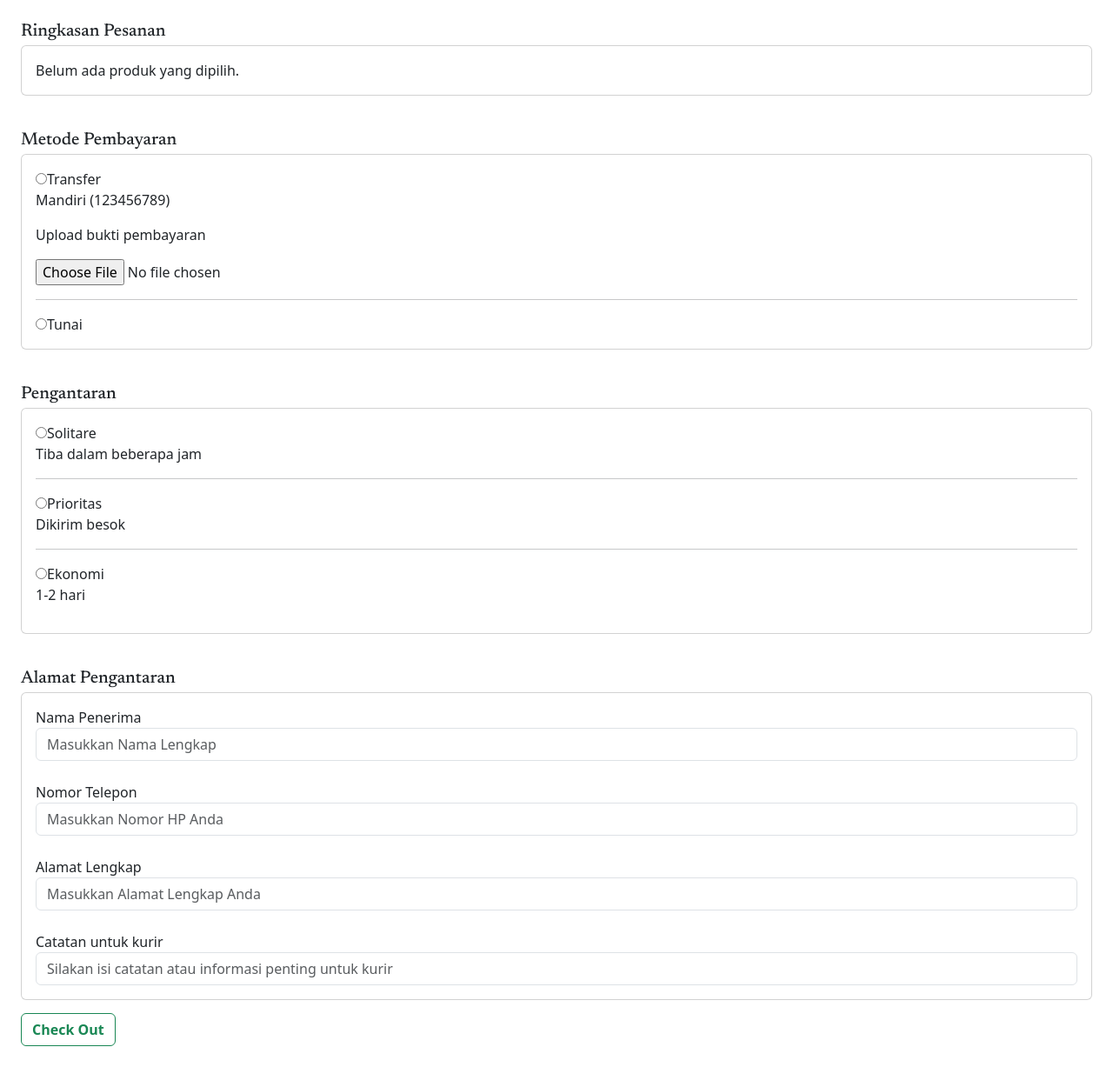
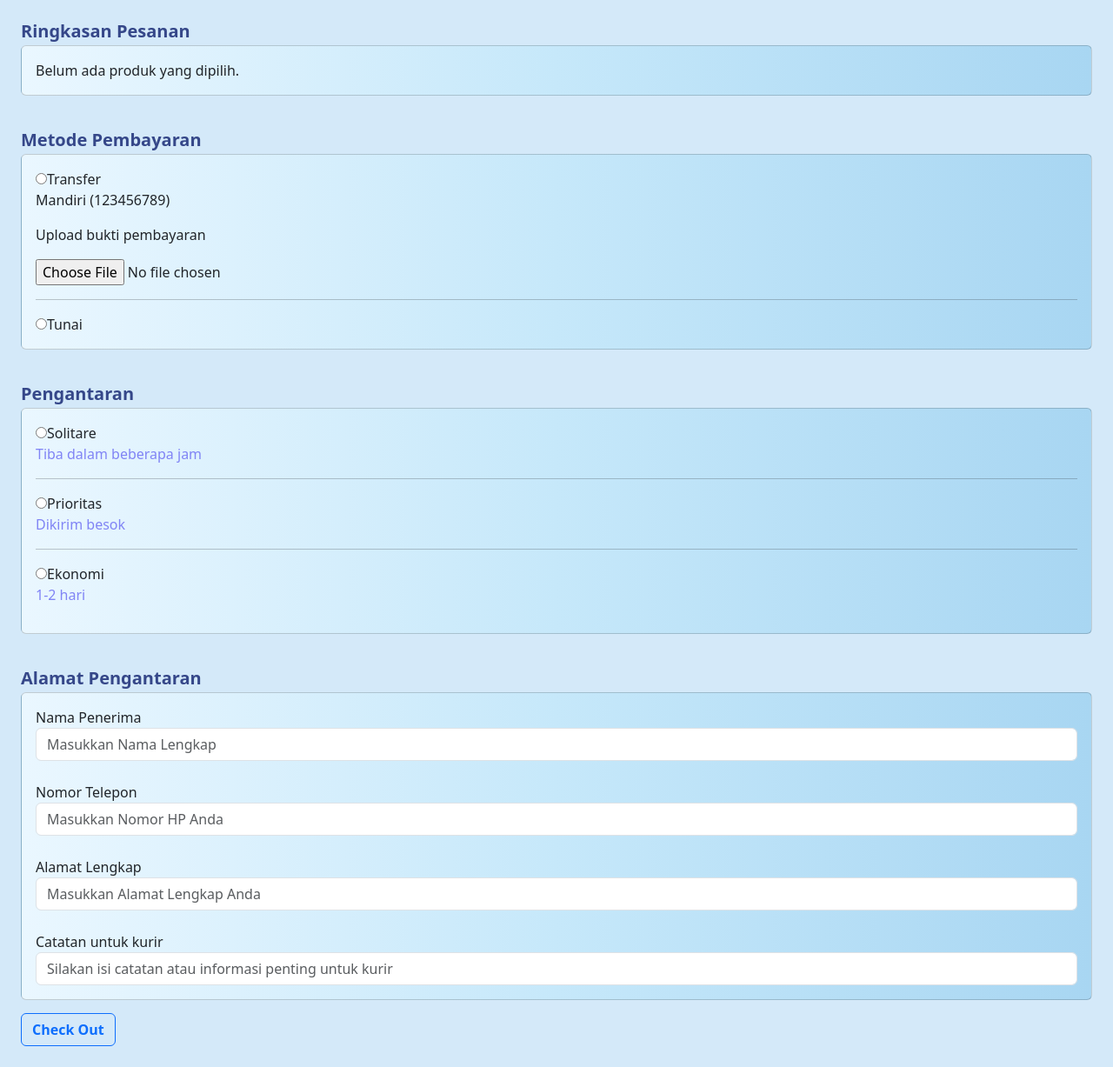
Before and after one commit to dilanaisya/Tubes-kel-3-proweb_frozen-food, a PHP site: page /co.html in a window 1280 px wide. Shown: the whole page at 87% size. Run offline with PHP 8.4, Linux system fonts and the light colour scheme.

Commit message:
menambah bg di setiap halaman, merapikan detail pesanan halaman 5

```diff
--- a/co.html
+++ b/co.html
@@ -10,13 +10,13 @@
     <link rel="preconnect" href="https://fonts.gstatic.com" crossorigin>
     <link href="https://fonts.googleapis.com/css2?family=Newsreader:ital,opsz,wght@0,6..72,200..800;1,6..72,200..800&display=swap" rel="stylesheet">
 </head>
-<body>
+<body style="background-color: rgb(212, 233, 249);">
 
     <!--halaman ke-4-->
    <form action="simpanan_pesanan.php" method="POST"></form>
 
         <!-- Ringkasan Pesanan -->
-        <h5 class="mt-4">Ringkasan Pesanan</h5>
+        <h5 class="mt-4 hal4"><b>Ringkasan Pesanan</b></h5>
         <div class="card">
             <div class="card-body" id="ringkasanPesanan">
 
@@ -25,7 +25,7 @@
         <br>
 
         <!-- Metode Pembayaran -->
-        <label for="method"><h5>Metode Pembayaran</h5></label>
+        <label for="method"><h5 class="hal4"><b>Metode Pembayaran</b></h5></label>
         <div class="card">
             <div class="card-body">
               <input type="radio" id="radio-transfer" name="method" value="transfer" required>Transfer
@@ -34,25 +34,25 @@
                 <p>Upload bukti pembayaran</p>
                 <input type="file" id="input-bukti" name=upload value="bukti"><hr>
               </div>
-                <input type="radio" name="method" value="tunai">Tunai <br>
+                <input type="radio" name="method" value="tunai">Tunai<br>
             </div>
         </div><br>
 
     <!-- Pemilihan Ekspedisi -->
-        <label for="ekspedisi"><h5>Pengantaran</h5></label>
+        <label for="ekspedisi"><h5 class="hal4"><b>Pengantaran</b></h5></label>
         <div class="card">
             <div class="card-body">
                 <input type="radio" name="ekspedisi" value="solitare" required>Solitare<br>
-                <p>Tiba dalam beberapa jam</p><hr>
+                <p class="teks">Tiba dalam beberapa jam</p><hr>
                 <input type="radio" name="ekspedisi" value="prioritas">Prioritas<br>
-                <p>Dikirim besok</p><hr>
+                <p class="teks">Dikirim besok</p><hr>
                 <input type="radio" name="ekspedisi" value="ekonomi">Ekonomi
-                <p>1-2 hari</p>
+                <p class="teks">1-2 hari</p>
             </div>
         </div><br>
 
         <!-- Alamat Pengantaran -->
-        <h5>Alamat Pengantaran</h5>
+        <h5 class="hal4"><b>Alamat Pengantaran</b></h5>
         <div class="card">
             <div class="card-body">
                 <label for="">Nama Penerima</label>
@@ -72,7 +72,7 @@
         <input type="hidden" name="items_json" id="items_json">
 
          <!--Tombol Check Out  -->
-        <button type="submit" class="btn btn-outline-success mx-4 mb-4"><b>Check Out</b></button>
+        <button type="submit" class="btn btn-outline-primary mx-4 mb-4"><b>Check Out</b></button>
     </form>
 
 <script src="script.js"></script>
--- a/menu.html
+++ b/menu.html
@@ -11,7 +11,7 @@
 	<link rel="stylesheet" href="https://cdnjs.cloudflare.com/ajax/libs/font-awesome/6.4.0/css/all.min.css">
 
 </head>
-<body>
+<body style="background: linear-gradient(90deg, #EAF7FF, #C6E8FA, #A8D6F2);">
     <!--navbar-->
     <div id="Beranda">
     <nav class="navbar navbar-expand-lg navbar-light bg-info fixed-top" style="font-family: 'Times New Roman', Times, serif;">
@@ -247,7 +247,7 @@
 
     <!--keranjang-->
     <div id="bag" class="text-center mt-5 mb-5">
-        <a href="CekUlang.html" class="btn btn-success">Keranjang</a>
+        <a href="CekUlang.html" class="btn btn-outline-primary"><b>Keranjang</b></a>
     </div>
 
     <!--Hub admin (Box-Fixed)-->
--- a/style4.css
+++ b/style4.css
@@ -1,8 +1,19 @@
-.card{
+
+.card {
     margin-top: 0px;
     margin-bottom: 15px;
     margin-left: 24px;
     margin-right: 24px;
+
+    background: linear-gradient(90deg, #EAF7FF, #C6E8FA, #A8D6F2);
+}
+
+.card .card{
+    background: white;
+}
+
+.card-body {
+    background: transparent;
 }
 
 /* #card-login {
@@ -11,10 +22,10 @@
     padding: 30px 25px;
 } */
 
-h5 {
+.hal4 {
     margin-bottom: 4px;
     margin-left: 24px;
-    font-family: "Newsreader";
+    color: rgb(53, 71, 137);
 }
 
 /* h1, h3 {
@@ -29,3 +40,7 @@ h2 {
     text-align: center;
     font-family: "Great Vibes";
 }
+
+.teks{
+    color: rgb(128, 132, 245);
+}
```
Also changed, not shown: CekUlang.html (+4 -4 lines), akhir.html (+5 -3 lines).
